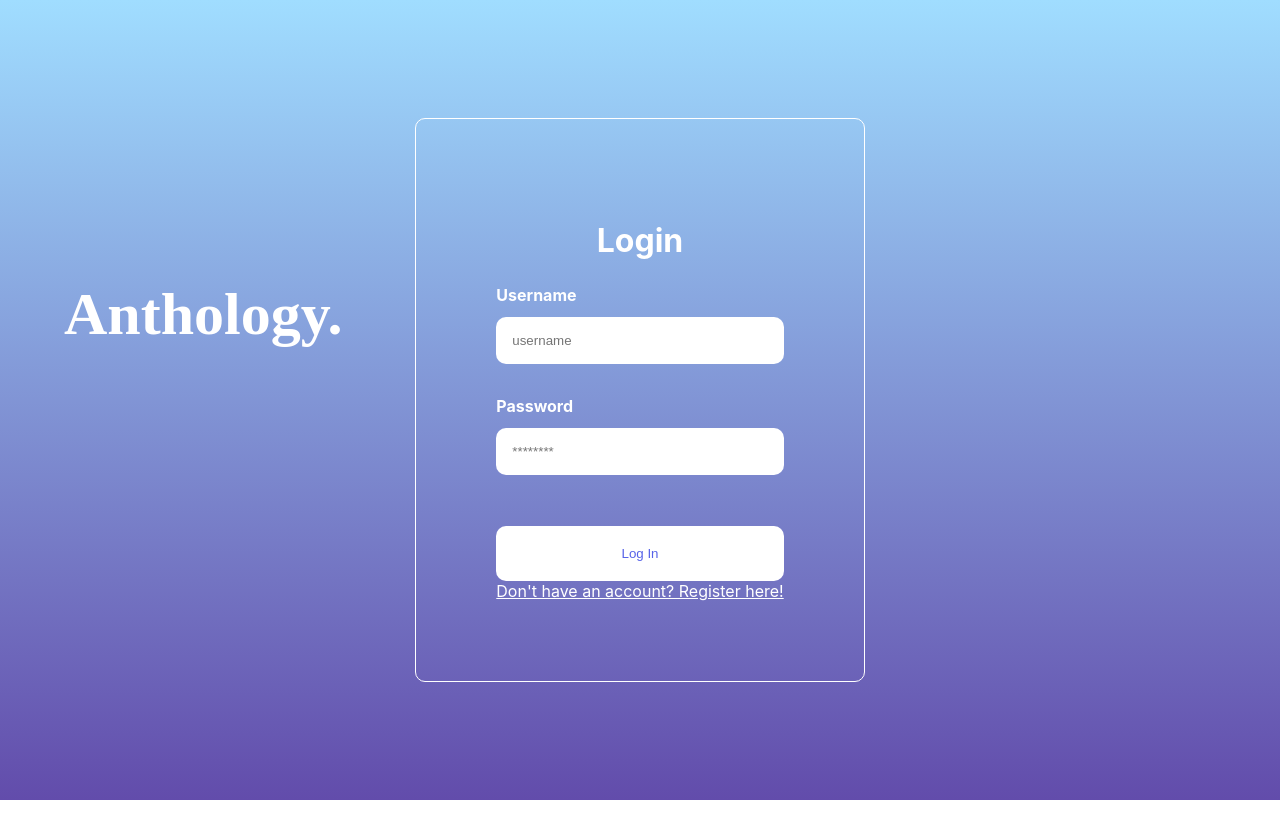
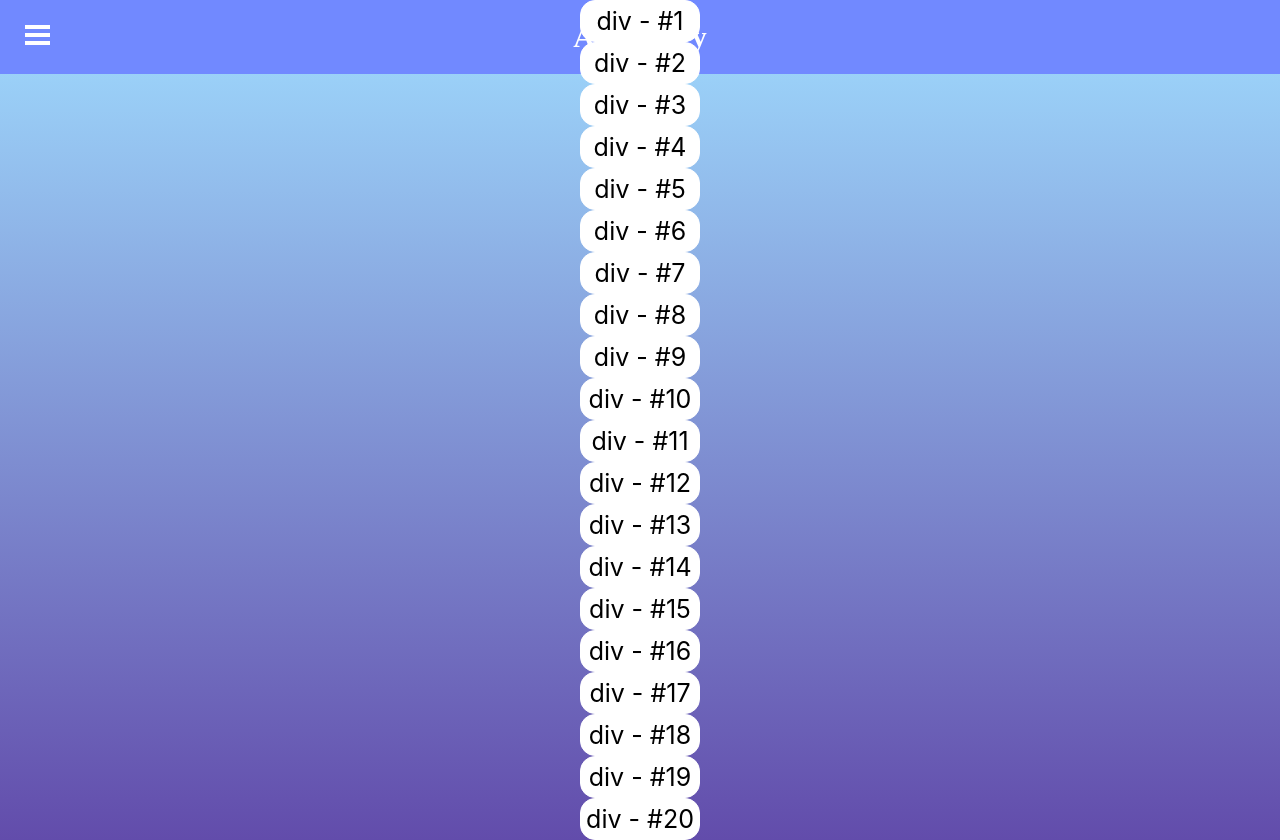
Before and after one commit to tmff/Anthology, a React (Create React App) app in the folder poemfrontend/: page /friends in a window 1280 px wide. Before the commit this address led to /login. Before the commit the page ends 800 px from the top, so only its background shows below. Built offline with nearby package versions, Linux system fonts and the light colour scheme.

Commit message:
bug: disabled loader for friends page

```diff
--- a/poemfrontend/src/components/pages/Friends.jsx
+++ b/poemfrontend/src/components/pages/Friends.jsx
@@ -1,7 +1,7 @@
 import React, { useEffect, useState } from 'react';
 import InfiniteScroll from "react-infinite-scroll-component";
 import '../../css/Friends.css';
-
+import { PoemViewer } from '../PoemViewer';
 import api from '../../js/Api.js';
 
 let page = 1;
@@ -10,7 +10,7 @@ const fetchData = (setPoems, poems) => {
         .get("/get-friends-poems")
         .then((res) => {
             console.log(res);
-            setPoems([/*...items, ...res.data*/]);
+            setPoems([...poems, ...res.data]);
             page += 1;
         });
 };
@@ -18,35 +18,31 @@ const fetchData = (setPoems, poems) => {
 const refresh = (props) => {};
 
 export const Friends = (props) => {
-    const [poems, setPoems] = useState([])
-
-    useEffect(() => {
-        fetchData(setPoems, poems);
-    },[])
+    const [poems, setPoems] = useState(Array.from({ length: 20 }))
+    const [hasMore, setHasMore] = useState(true)
 
     return (
+        <div className='friends-container'>
+            <header className='fake-navbar'>
+                <h1 className='app-title'>Anthology</h1>
+            </header>
             <InfiniteScroll
-            className='friends'
                 dataLength={poems.length}
                 next={fetchData}
-            hasMore={true}
+                hasMore={hasMore}
                 loader={<h4 className='load-msg'>Loading...</h4>}
                 endMessage= {
                     <p className='end-msg'>
                         <b>You have reached the end!</b>
                     </p>
                 }
-            // TODO - refresh seems to be breaking things.
-            // refreshFunction={this.refresh}
-            // pullDownToRefresh
-            // pullDownToRefreshThreshold={50}
-            // pullDownToRefreshContent={
-            //    <h3 className='pulldown-msg'>&#8595; Pull down to refresh!</h3>
-            //}
             >
-            {poems.map((item,index) => {
-                return <div>This is div #{index+1}</div>
-            })}
+                {poems.map((i, index) => (
+                    <div className='poem-view'>
+                        div - #{index+1}
+                    </div>
+                ))}
             </InfiniteScroll>
+        </div>
     )
 }
--- a/poemfrontend/src/css/Friends.css
+++ b/poemfrontend/src/css/Friends.css
@@ -1,5 +1,37 @@
-.Friends {
-    border: 1px solid green;
-    margin: 12px;
-    padding: 8px;
+.fake-navbar {
+    background-color: var(--cornflower-blue);
+    margin-bottom: 10px;
+    width: 100%;
+    position: absolute;
+    top: 0px;
+    left: 0px;
 }
+
+.app-title {
+    @import url('https://fonts.googleapis.com/css2?family=Libre+Baskerville:wght@400;700&display=swap');
+    font-family: 'Libre-Baskerville', serif;
+    font-size: 30px;
+    color: #fff;
+    padding: 0px;
+}
+
+.poem-view {
+    position: relative;
+    display: flex;
+    flex-direction: column-reverse;
+    padding: 5px;
+    border: 1px solid #fff;
+    border-radius: 15px;
+    background-color: #fff;
+    color: #000;
+    font-size: 25px;
+}
+
+
+/* I'd like to replace this with some sort of loading wheel in the future, think that would be better*/
+.load-msg {
+    border: none;
+    margin: none;
+    padding: 0px;
+    font-size: 20px;
+}
--- a/poemfrontend/src/css/Sidebar.css
+++ b/poemfrontend/src/css/Sidebar.css
@@ -47,7 +47,7 @@
 }
 
 .bm-menu {
-    background: linear-gradient(#1eece8, #9198e5);
+    background: linear-gradient(var(--cornflower-blue), var(--royal-purple));
     padding: 2.5em 1.5em 0;
     font-size: 1.15em;
 }
--- a/poemfrontend/src/index.js
+++ b/poemfrontend/src/index.js
@@ -31,7 +31,7 @@ export const router = createBrowserRouter([
   {
     path: "friends",
     element: <Base component={ <Friends /> }></Base>,
-    loader: standardLoader,
+    //loader: standardLoader,
   },
   {
     path: "write",
```
Lines whose indentation alone changed are shown as unchanged.
